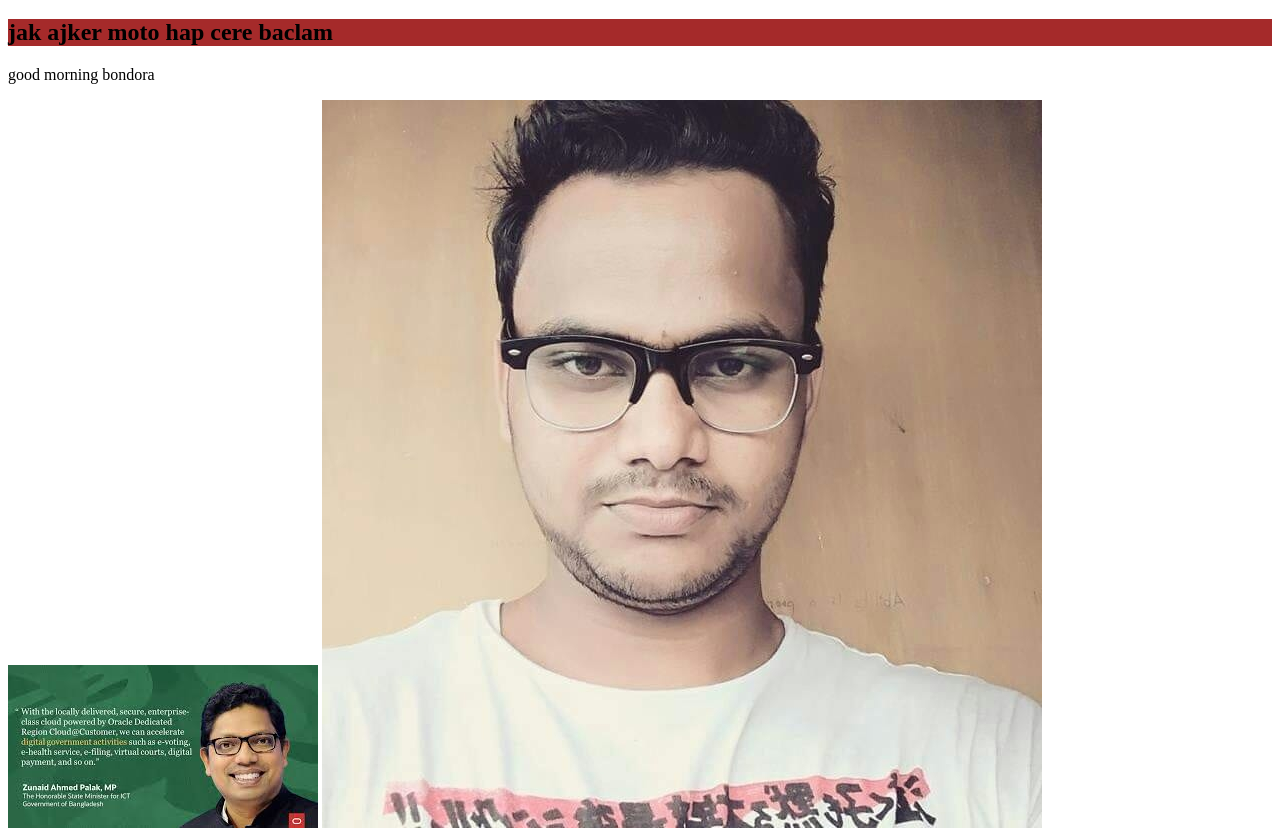
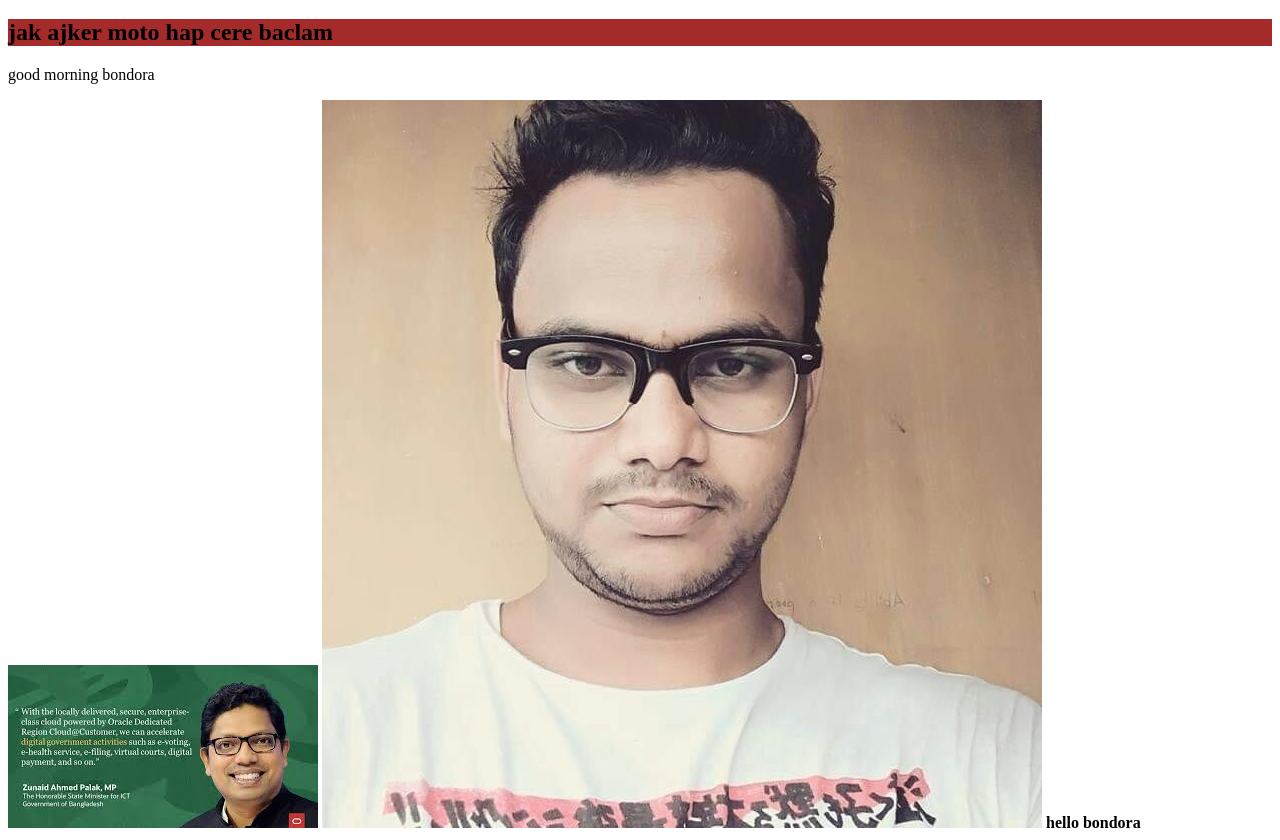
Before and after one commit to NahidHasan2kk2/my-second-repo, a plain HTML site: page index.html in a window 1280 px wide. Shown: the part 61-901 px from the top of the page. Drawn offline with Linux system fonts and the light colour scheme.

Commit message:
text added

```diff
--- a/index.html
+++ b/index.html
@@ -13,6 +13,7 @@
     <p>good morning bondora</p>
     <img src="images.jpg" alt="">
     <img src="nahid.jpg">
+    <strong>hello bondora</strong>
 
 </body>
 </html>
```
